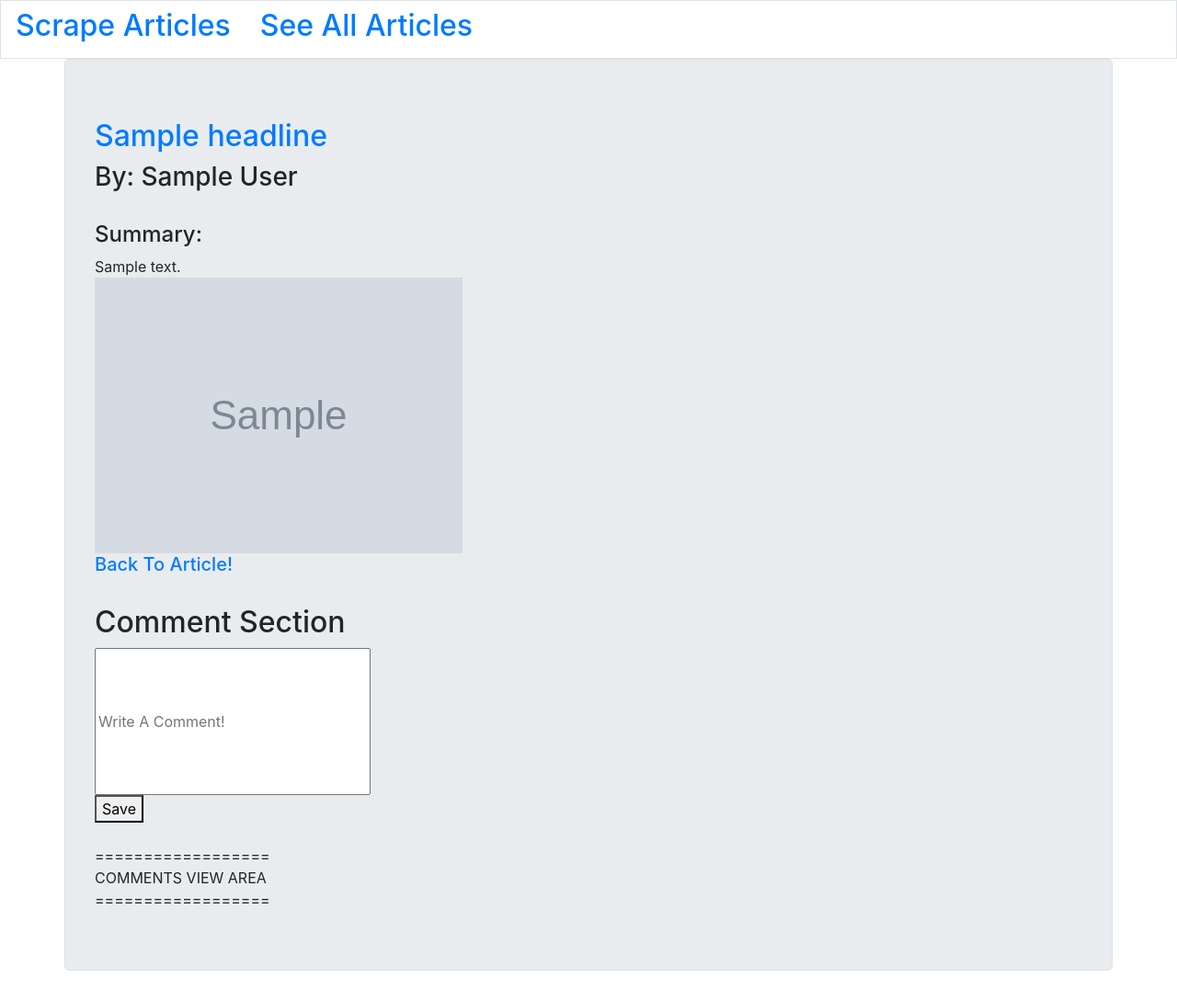
After one commit to mattzuckermann/Web-Scraper_MongoDB-Cheerio, a Node server app: template views/singleArticleComment.handlebars in a window 1280 px wide. The commit adds this page. Shown: the whole page at 92% size. Run offline with Node 20, Linux system fonts and the light colour scheme; the template is opened without the code that fills it: most values are stand-ins (such as "Sample title", 1, 10 or a date in 2020); grey boxes marked "Sample" are stand-in pictures; some libraries are stand-ins or nearby versions.

Commit message:
Renamed handlebars files to be clearer on single vs. multiple pulled articles; added description to opening page

```diff
--- a/controllers/htmlRoutes.js
+++ b/controllers/htmlRoutes.js
@@ -7,7 +7,7 @@ module.exports = function(app, db) {
     db.Scrape.find({})
       .sort({ ObjectId: -1 })
       .then(function(dbScrape) {
-        res.render(`articles`, {
+        res.render(`allArticles`, {
           scrapedArticles: dbScrape,
         });
       });
@@ -15,7 +15,7 @@ module.exports = function(app, db) {
 
   app.get(`/articles/:id`, function(req, res) {
     db.Scrape.find({ _id: req.params.id }).then(function(dbScrape) {
-      res.render(`articles`, {
+      res.render(`singleArticle`, {
         scrapedArticles: dbScrape,
       });
     });
@@ -23,7 +23,7 @@ module.exports = function(app, db) {
 
   app.get(`/articles/:id/comment`, function(req, res) {
     db.Scrape.find({ _id: req.params.id }).then(function(dbScrape) {
-      res.render(`articleComment`, {
+      res.render(`singleArticleComment`, {
         scrapedArticles: dbScrape,
       });
     });
--- a/views/articles.handlebars
+++ b/views/allArticles.handlebars
@@ -15,7 +15,7 @@
                 {{/if}}
             </div>
             <h5><a href="/articles/{{_id}}">Go To Article!</a></h5>
-            <h5><a href="/articles/{{_id}}/comment">Comment On Article!</a></h5>
+            <h5><a href="/articles/{{_id}}/comment">Add A Note!</a></h5>
             <br>
             <br>
             {{/each}}
--- a/views/index.handlebars
+++ b/views/index.handlebars
@@ -1,7 +1,11 @@
 <div class="container">
     <div class="row">
         <div class="col-12">
-            <div>WELCOME TO MY WEBSCRAPER! Press the button above to scrape a webpage!</div>
+            <h3>
+                Press "Scrape Articles" in the above toolbar to scrape new technology articles
+                from the New York Times, or select "See All Articles" to view what has already
+                been scraped by others
+            </h3>
         </div>
     </div>
 </div>
--- /dev/null
+++ b/views/singleArticleComment.handlebars
@@ -0,0 +1,30 @@
+<div class="container">
+    <div class="row">
+        <div id="bodyDiv" class="col-12">
+            {{#each scrapedArticles}}
+            <h2><a target="_blank" href={{URL}}>{{Headline}}</a></h2>
+            <h3> By: {{Author}}</h3>
+            <br>
+            <h4>Summary:</h4>
+            <div>{{Summary}}</div>
+            <div>
+                {{#if Image}}
+                <img src={{Image}}>
+                {{else}} <img src="https://myintuition.org/wp-content/uploads/2018/09/the-new-york-times-logo.jpg"
+                    style="width: 200px">
+                {{/if}}
+            </div>
+            <h5><a href="/articles/{{_id}}">Back To Article!</a></h5>
+            <br>
+            <h2>Comment Section</h2>
+            <input type="text" style="width:300px; height:160px" placeholder="Write A Comment!">
+            <br>
+            <div><a href="/saveComment"><button>Save</button></a></div>
+            <br>
+            <div>==================</div>
+            <div>COMMENTS VIEW AREA</div>
+            <div>==================</div>
+            {{/each}}
+        </div>
+    </div>
+</div>
```
Also changed, not shown: views/articleComment.handlebars (deleted, +0 -23 lines), views/singleArticle.handlebars (added, +20 -0 lines).
